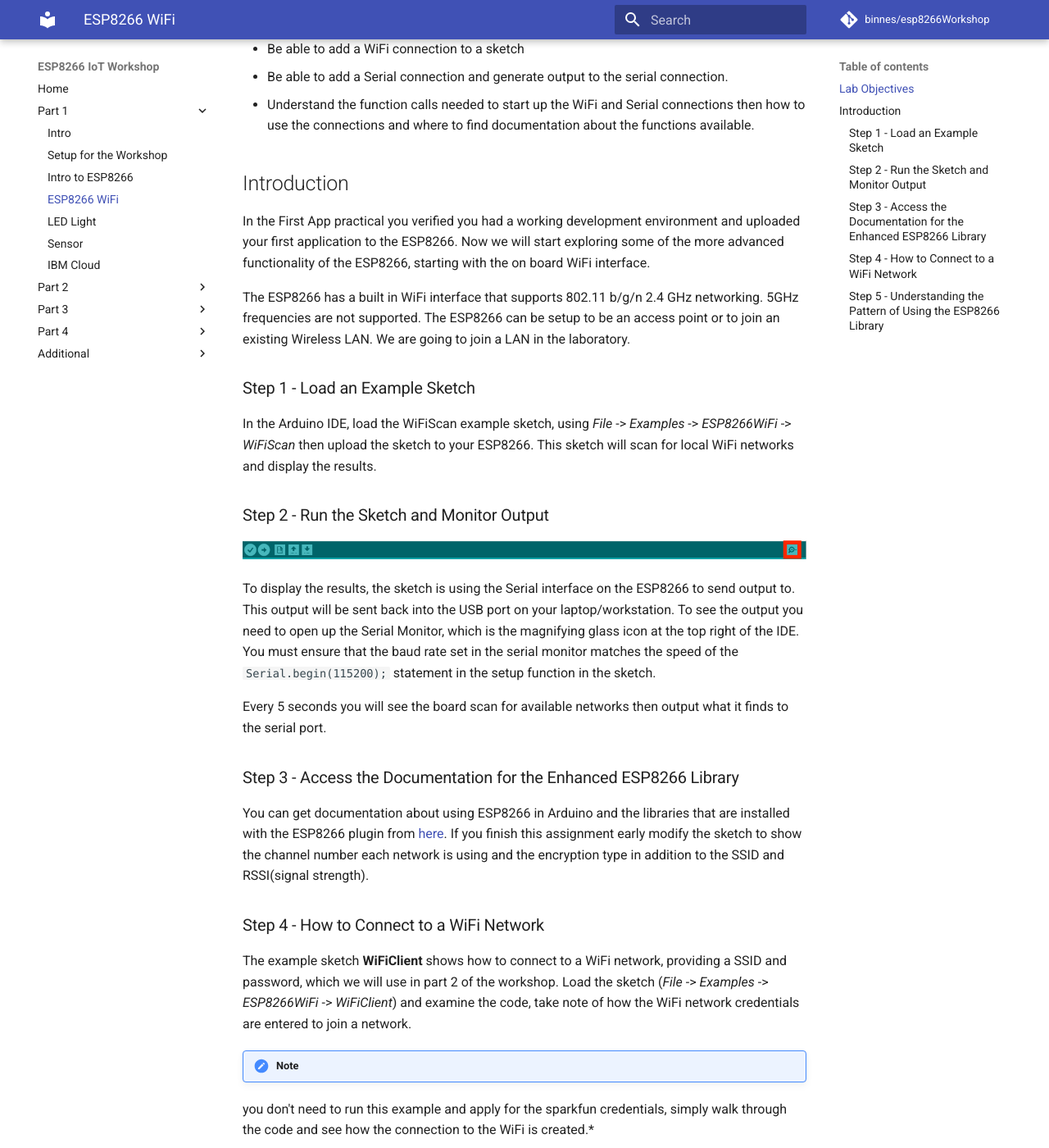
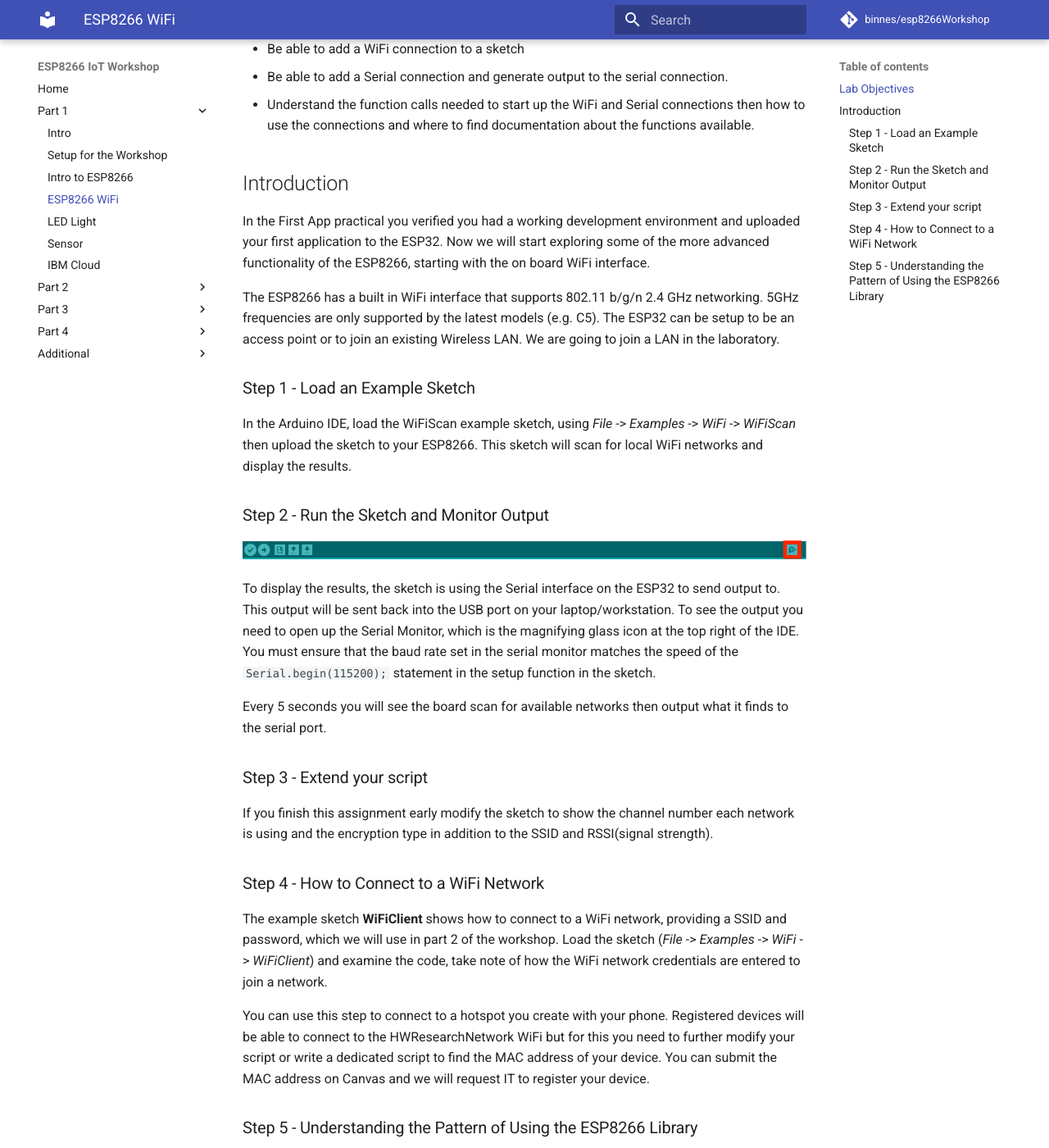
Before and after one commit to mdragone1/ESP32-IoT-Workshop, an MkDocs documentation site: the page built from docs/part1/WIFI.md, in a window 1280 px wide and 1400 px high, scrolled down 276 px. Shown: the whole window at 82% size. Built offline with MkDocs 1.6.1 and Material for MkDocs 9.7.7, drawn with Linux system fonts in a browser that asks for light colours; comment, search, counter and statistics services are not loaded; some of the changed text lies outside the part shown.

Commit message:
Update WIFI.md

```diff
--- a/docs/part1/WIFI.md
+++ b/docs/part1/WIFI.md
@@ -1,8 +1,8 @@
-# Connecting the ESP8266 to a WiFi network
+# Connecting the ESP32 to a WiFi network
 
 ## Lab Objectives
 
-This lab will show you how to connection your ESP8266 to a local WiFi network. This Lab will also introduce the Serial Monitor, which allows you to see output from a running application. By the end of this lab you should:
+This lab will show you how to connection your ESP32 to a local WiFi network. This Lab will also introduce the Serial Monitor, which allows you to see output from a running application. By the end of this lab you should:
 
 - Be able to add a WiFi connection to a sketch
 - Be able to add a Serial connection and generate output to the serial connection.
@@ -10,38 +10,38 @@ This lab will show you how to connection your ESP8266 to a local WiFi network. T
 
 ## Introduction
 
-In the First App practical you verified you had a working development environment and uploaded your first application to the ESP8266. Now we will start exploring some of the more advanced functionality of the ESP8266, starting with the on board WiFi interface.
+In the First App practical you verified you had a working development environment and uploaded your first application to the ESP32. Now we will start exploring some of the more advanced functionality of the ESP8266, starting with the on board WiFi interface.
 
-The ESP8266 has a built in WiFi interface that supports 802.11 b/g/n 2.4 GHz networking. 5GHz frequencies are not supported. The ESP8266 can be setup to be an access point or to join an existing Wireless LAN. We are going to join a LAN in the laboratory.
+The ESP8266 has a built in WiFi interface that supports 802.11 b/g/n 2.4 GHz networking. 5GHz frequencies are only supported by the latest models (e.g. C5). The ESP32 can be setup to be an access point or to join an existing Wireless LAN. We are going to join a LAN in the laboratory.
 
 ### Step 1 - Load an Example Sketch
 
-In the Arduino IDE, load the WiFiScan example sketch, using *File* -> *Examples* -> *ESP8266WiFi* -> *WiFiScan* then upload the sketch to your ESP8266. This sketch will scan for local WiFi networks and display the results.
+In the Arduino IDE, load the WiFiScan example sketch, using *File* -> *Examples* -> *WiFi* -> *WiFiScan* then upload the sketch to your ESP8266. This sketch will scan for local WiFi networks and display the results.
 
 ### Step 2 - Run the Sketch and Monitor Output
 
 ![Serial Monitor](../images/SerialMonitor.png)
 
-To display the results, the sketch is using the Serial interface on the ESP8266 to send output to. This output will be sent back into the USB port on your laptop/workstation. To see the output you need to open up the Serial Monitor, which is the magnifying glass icon at the top right of the IDE. You must ensure that the baud rate set in the serial monitor matches the speed of the `Serial.begin(115200);` statement in the setup function in the sketch.
+To display the results, the sketch is using the Serial interface on the ESP32 to send output to. This output will be sent back into the USB port on your laptop/workstation. To see the output you need to open up the Serial Monitor, which is the magnifying glass icon at the top right of the IDE. You must ensure that the baud rate set in the serial monitor matches the speed of the `Serial.begin(115200);` statement in the setup function in the sketch.
 
 Every 5 seconds you will see the board scan for available networks then output what it finds to the serial port.
 
-### Step 3 - Access the Documentation for the Enhanced ESP8266 Library
+### Step 3 - Extend your script
 
-You can get documentation about using ESP8266 in Arduino and the libraries that are installed with the ESP8266 plugin from [here](http://arduino-esp8266.readthedocs.io/en/latest/index.html). If you finish this assignment early modify the sketch to show the channel number each network is using and the encryption type in addition to the SSID and RSSI(signal strength).
+If you finish this assignment early modify the sketch to show the channel number each network is using and the encryption type in addition to the SSID and RSSI(signal strength).
 
 ### Step 4 - How to Connect to a WiFi Network
 
-The example sketch **WiFiClient** shows how to connect to a WiFi network, providing a SSID and password, which we will use in part 2 of the workshop. Load the sketch (*File* -> *Examples* -> *ESP8266WiFi* -> *WiFiClient*) and examine the code, take note of how the WiFi network credentials are entered to join a network.
+The example sketch **WiFiClient** shows how to connect to a WiFi network, providing a SSID and password, which we will use in part 2 of the workshop. Load the sketch (*File* -> *Examples* -> *WiFi* -> *WiFiClient*) and examine the code, take note of how the WiFi network credentials are entered to join a network.
 
-!!! note
- you don't need to run this example and apply for the sparkfun credentials, simply walk through the code and see how the connection to the WiFi is created.*
+You can use this step to connect to a hotspot you create with your phone.
+Registered devices will be able to connect to the HWResearchNetwork WiFi but for this you need to further modify your script or write a dedicated script to find the MAC address of your device. You can submit the MAC address on Canvas and we will request IT to register your device.
 
 ### Step 5 - Understanding the Pattern of Using the ESP8266 Library
 
 Now you have seen 2 different example sketches using both Serial and WiFi connections. You may begin to see a pattern on how to use the resources:
 
-- Optionally include the required header, such as `#include "ESP8266WiFi.h"`
+- Optionally include the required header, such as `#include "WiFi.h"`
 - In the **setup()** function initialise the library, usually with a begin() call and/or setting parameters
 - In the **loop()** function access features of the library
 
```
